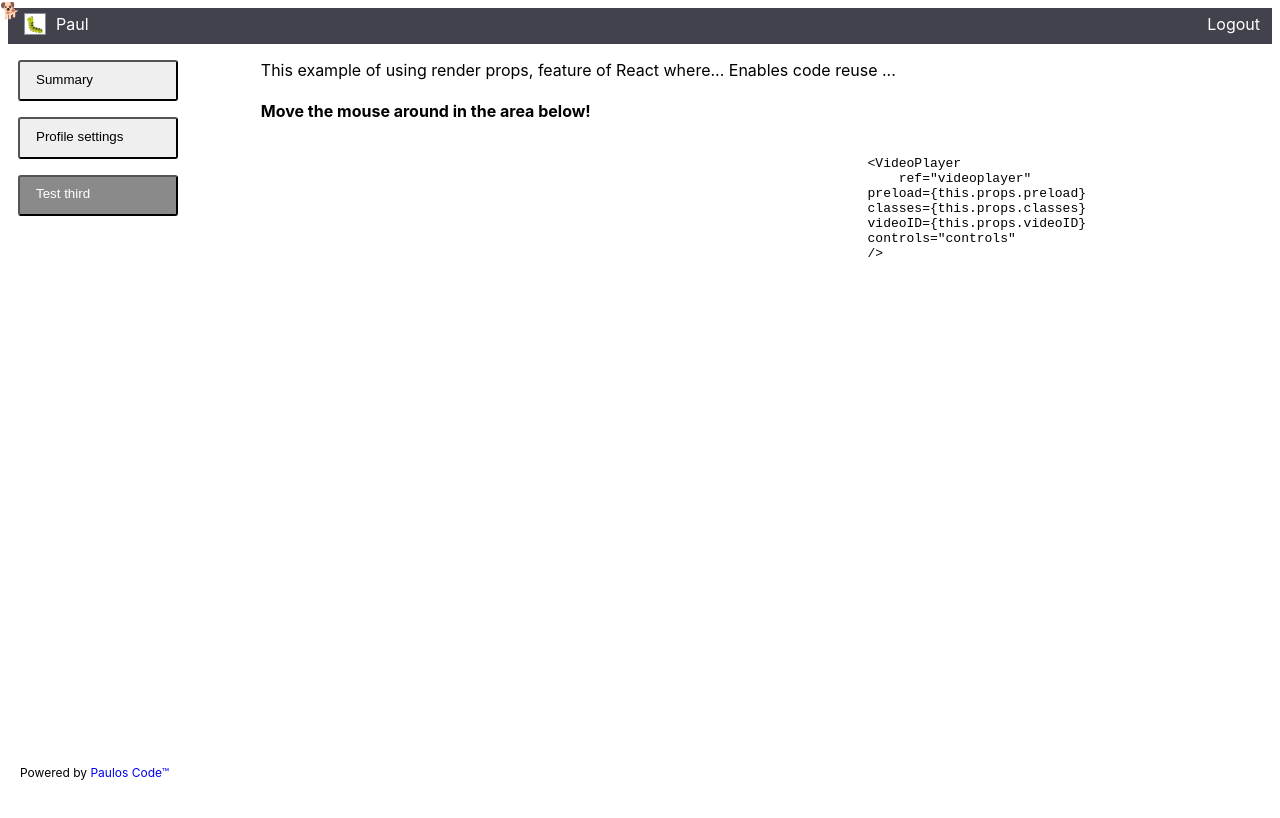
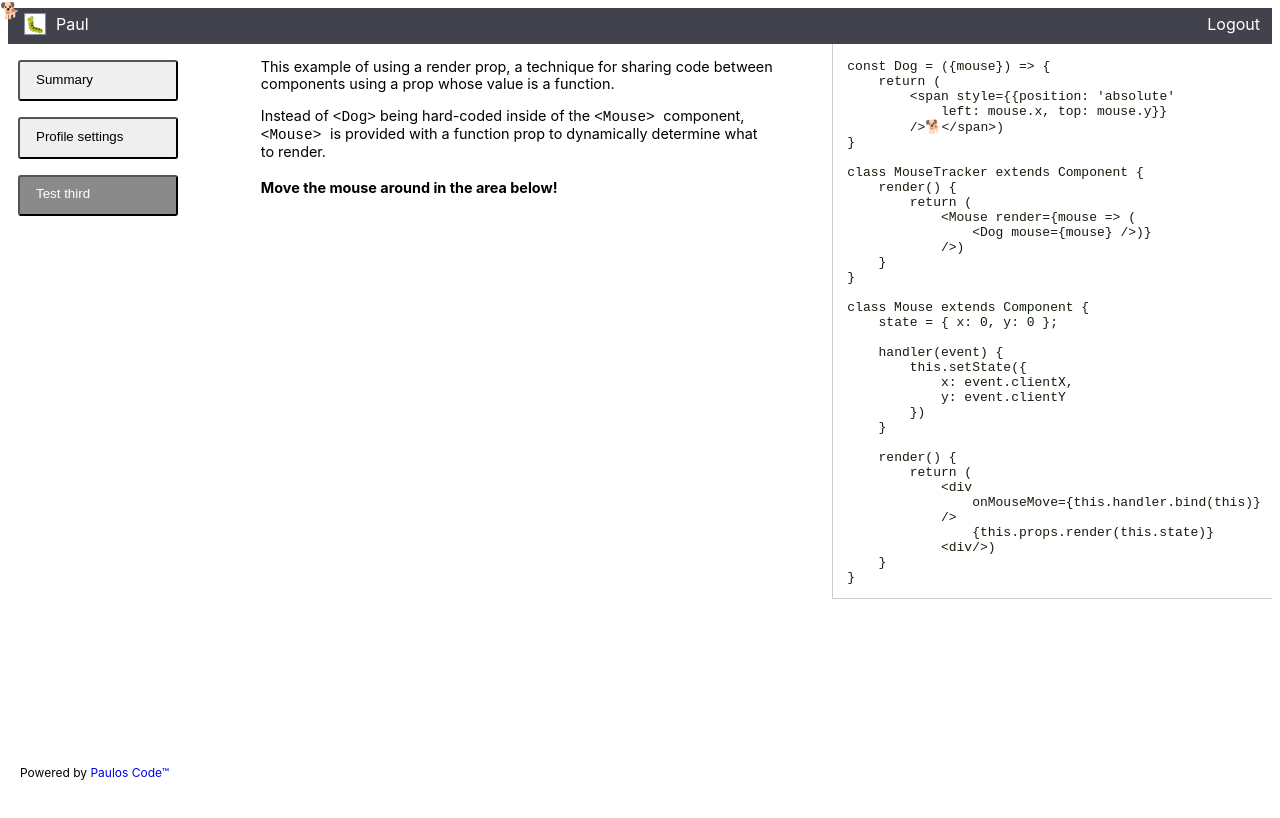
Before and after one commit to paulosjd/radnor, a React (Create React App) app: page / in a window 1280 px wide. Both pictures are taken after a click on the button "Test third". Shown: the top 818 px of the page. Built offline with nearby package versions, Linux system fonts and the light colour scheme; the HTML template or start-up script is replaced by a standard one.

Commit message:
Update mouse track render props example

```diff
--- a/src/components/mouse.js
+++ b/src/components/mouse.js
@@ -15,9 +15,9 @@ class Mouse extends React.Component {
         });
     }
 
-    getStyleDim = dim => {
+    getStyleDim = (dim, sfx) => {
         if (!isNaN(dim)) {
-            return dim + 'vw'
+            return dim + sfx
         } return dim
     };
 
@@ -26,8 +26,8 @@ class Mouse extends React.Component {
             <div
                 onMouseMove={this.handleMouseMove.bind(this)}
                 style={{
-                    height: this.getStyleDim(this.props.height),
-                    width: this.getStyleDim(this.props.width)
+                    height: this.getStyleDim(this.props.height, 'vh'),
+                    width: this.getStyleDim(this.props.width, 'vw')
                 }}
             >
                 {this.props.render(this.state)}
--- a/src/components/mouse_tracker.js
+++ b/src/components/mouse_tracker.js
@@ -5,35 +5,58 @@ class MouseTracker extends Component {
     render() {
         return (
             <Fragment>
-                <div>
-
-                    <p>This example of using render props, feature of React where... Enables code reuse ...</p>
+                <div className='inline' style={{width: '40vw'}}>
+                    <p>This example of using a render prop, a technique for sharing code between components
+                        using a prop whose value is a function.</p>
+                    <p>Instead of <code>&lt;Dog&gt;</code> being hard-coded inside of the <code>&lt;Mouse&gt; </code>
+                        component, <code> &lt;Mouse&gt; </code> is provided
+                        with a function prop to dynamically determine what to render.</p>
                     <h4>Move the mouse around in the area below!</h4>
+                </div>
+                <div className='inline mouse_track_code' >
+                    <pre>
+                        const Dog = ({'{'}mouse{'}'}) => {'{\n'}
+                        {'    '}return ( {'\n'}
+                        {'        '}&lt;span style={'{{position: \'absolute\'\n'}
+                        {'            left: mouse.x, top: mouse.y}} \n'}
+                        {'        '}/&gt;{'\ud83d\udc15'}&lt;/span>){'\n'}
+                        {'}\n\n'}
+                        class MouseTracker extends Component {'{\n'}
+                        {'    '}render() {'{\n'}
+                        {'        '}return ( {'\n'}
+                        {'            '}&lt;Mouse render={'{mouse => (\n'}
+                        {'                '}&lt;Dog mouse={'{mouse} '}/&gt;)}{'\n'}
+                        {'            '}/&gt;){'\n'}
+                        {'    '}{'}\n'}
+                        {'}\n\n'}
+                        class Mouse extends Component {'{\n'}
+                        {'    '}state = {'{ x: 0, y: 0 };\n\n'}
+                        {'    '}handler(event) {'{\n'}
+                        {'        '}this.setState({'{\n'}
+                        {'            '}x: event.clientX,{'\n'}
+                        {'            '}y: event.clientY{'\n'}
+                        {'        })\n'}
+                        {'    }\n\n'}
+                        {'    '}render() {'{\n'}
+                        {'        '}return ( {'\n'}
+                        {'            '}&lt;div{'\n'}
+                        {'                '}onMouseMove={'{this.handler.bind(this)}\n'}
+                        {'            '}/&gt;{'\n'}
+                        {'                {this.props.render(this.state)}\n'}
+                        {'            '}&lt;div/&gt;{')\n'}
+                        {'    '}{'}\n}'}
+                    </pre>
                 </div>
                 <div className='inline'>
                     <Mouse
                         render={mouse => (
                             <Dog mouse={mouse} />)}
                         width={40}
+                        height={56}
                     />
                 </div>
-                <div className='inline mouse_track_code' >
-                    <pre>
-                        &lt;VideoPlayer{'\n    '}
-                        ref="videoplayer"{'\n'}
-                        preload={'{'}this.props.preload{'}\n'}
-                        classes={'{'}this.props.classes{'}\n'}
-                        videoID={'{'}this.props.videoID{'}\n'}
-                        controls="controls"{'\n'}
-                        /&gt;
-                    </pre>
-                </div>
             </Fragment>
-
-    );
-    }
+    )}
 }
 
-
-
 export default MouseTracker
--- a/src/index.css
+++ b/src/index.css
@@ -8,13 +8,25 @@ body {
   -moz-osx-font-smoothing: grayscale;
 }
 
+p, h4 {
+  font-size: 0.9rem;
+}
+
+pre {
+  color: #121d0c;
+}
+
 .inline {
   display: inline-block;
 }
 
 .mouse_track_code {
-  width: 40%;
-  float: right
+  width: 42%;
+  float: right;
+  padding-top: 2px;
+  padding-left: 14px;
+  border-left: solid 1px #cdcdcd;
+  border-bottom: solid 1px #cdcdcd;
 }
 
 .top_navbar {
```
